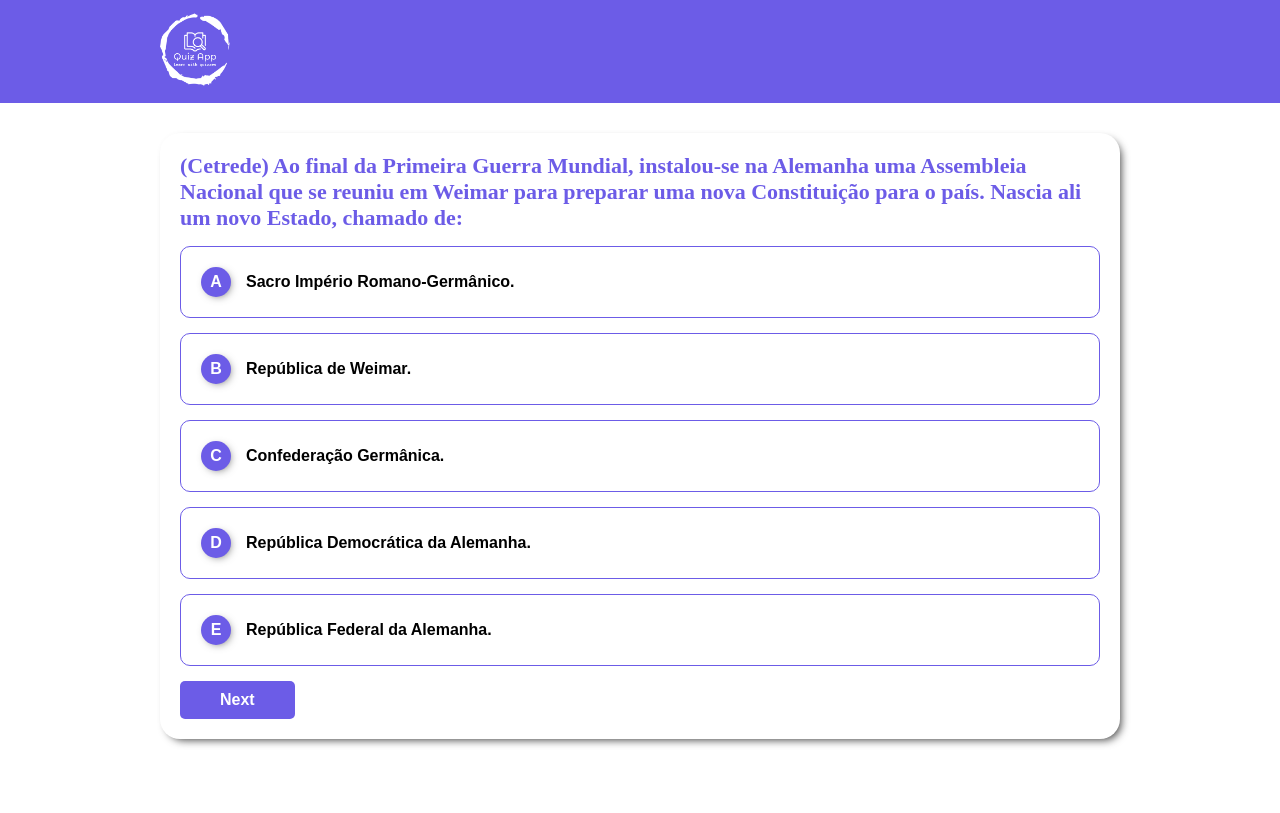
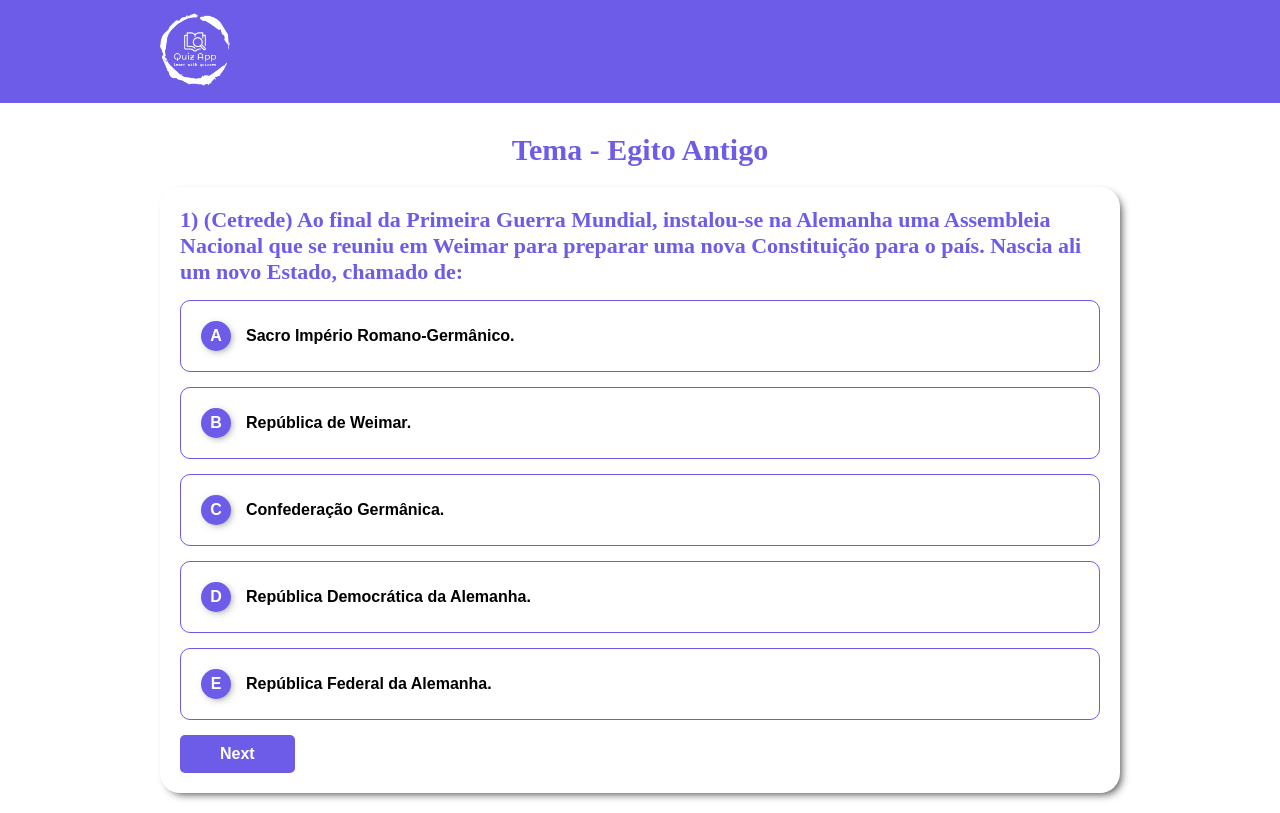
Before and after one commit to IvanildoPereira/quiz-app-react-js, a React (Create React App) app: page /quiz/1 in a window 1280 px wide. Built offline with nearby package versions, Linux system fonts and the light colour scheme.

Commit message:
refactor: separate the logic of the quiz to a new component instead of use the quizPage
- Quizpage
  handleSave
  handle errors

- quiz
  current question
  selected anwsers
  next and prev question

```diff
--- a/src/pages/quiz/QuizPage.tsx
+++ b/src/pages/quiz/QuizPage.tsx
@@ -5,17 +5,16 @@ import Button from "../../components/Button";
 import Heading from "../../components/Heading";
 import Typography from "../../components/Typography";
 import { questionProps, subjects } from "../../data/questions";
-import QuestionOption from "./components/QuestionOption";
+import Quiz from "./components/Quiz";
 
-interface SelectedAnswer{
+export interface SelectedAnswer{
     questionId: number;
     selectedAnswer: string | null;
 }
 
 const QuizPage = () =>{
+    const [themeName, setThemeName] = useState<string | null>(null);
     const [questions, setQuestions] = useState<questionProps[] | null>(null)
-    const [currentQuestion, setCurrentQuestion] = useState<number>(0);
-    const [selectedAnswers, setSelectedAnswers] = useState<SelectedAnswer[]>([]);
     const [error, setError] = useState<string | null>(null)
     const { themeId } = useParams();
     const navigate = useNavigate();
@@ -25,38 +24,14 @@ const QuizPage = () =>{
             return theme.themeId.toString() === themeId
         })
 
-        if(theme[0] && theme[0].questions){
+        if(theme[0] && theme[0].questions) {
+            setThemeName(theme[0].themeName);
             setQuestions(theme[0].questions);
+        }
+        else setError("We couldn't find any Quiz with the id: "+ themeId)
+    },[themeId]);
 
-            let initSelectedAnswers: SelectedAnswer[] = [];
-            theme[0].questions.forEach((question) => {
-                initSelectedAnswers.push({
-                    questionId: question.questionId,
-                    selectedAnswer: null
-                })
-            })
-            setSelectedAnswers(initSelectedAnswers);
-        }else{
-            setError("We couldn't find any Quiz with the id: "+ themeId)
-        }
-
-    },[themeId])
-
-    const handleNextQuestion = () =>{
-        setCurrentQuestion(currentQuestion + 1);
-    }
-
-    const onSelectOption = (selectedOption: string) =>{
-        const copySelectedAnswers = [...selectedAnswers];
-        copySelectedAnswers[currentQuestion].selectedAnswer = selectedOption;
-        setSelectedAnswers(copySelectedAnswers);
-    }
-
-    const handlePreviousQuestion = () =>{
-        setCurrentQuestion(currentQuestion - 1);
-    }
-
-    const checkForNullAnswers = () =>{
+    const checkForNullAnswers = (selectedAnswers: SelectedAnswer[]) =>{
         return selectedAnswers.filter((selectedAnswer) => {
             return selectedAnswer.selectedAnswer === null;
         });
@@ -66,20 +41,21 @@ const QuizPage = () =>{
         let errorText = nullAnswers.length > 1 ? "Questions" : "Question";
 
         nullAnswers.forEach((nullAnswer, index) =>{
-            let findedindex = selectedAnswers.findIndex((Answer) =>{
-                return nullAnswer.questionId === Answer.questionId;
+            let findedindex = questions!.findIndex((question) =>{
+                return nullAnswer.questionId === question.questionId;
             })
             if(nullAnswers.length <= 1) errorText +=` ${findedindex + 1} must be answerd!`;
-            else if(index + 1 !== nullAnswers.length) errorText +=` ${findedindex + 1},`;
+            else if(index === 0) errorText +=` ${findedindex + 1}`
+            else if(index + 1 !== nullAnswers.length) errorText +=`, ${findedindex + 1}`;
             else errorText +=` and ${findedindex + 1} must be answerd!`
         })
 
         return errorText;
     }
 
-    const handleSave = () =>{
+    const handleSave = (selectedAnswers: SelectedAnswer[]) =>{
         setError(null);
-        let nullAnswers = checkForNullAnswers();
+        let nullAnswers = checkForNullAnswers(selectedAnswers);
         if( nullAnswers.length === 0){
             return;
         }
@@ -90,45 +66,28 @@ const QuizPage = () =>{
     }
 
     return(
+        <>
+            {themeName && <Heading variant="h1" level={2} align="center">Tema - {themeName}</Heading>}
             <QuestionCard>
                 {error &&
                     <ErrorContainer>
                         <Typography color="onErrorColor" align="center" fontWeight="bold">{error}</Typography>
                     </ErrorContainer>
                 }
-            {questions && <Heading variant="h2" level={3}>{questions[currentQuestion].question}</Heading>}
-            {questions && questions[currentQuestion].options.map((option: string, index: number)=>(
-               <QuestionOption
-                    key={index}
-                    indexItem = {index}
-                    option = {option}
-                    isSelectedOption = {selectedAnswers[currentQuestion]?.selectedAnswer === option}
-                    onSelectOption = {onSelectOption}
-                />
-            ))}
-            {questions &&
-            <ButtonGroup>
-                {currentQuestion !== 0 && <Button onClick={handlePreviousQuestion} background="surfaceColor" color="primaryColor" outlined>Previous</Button>}
-                {currentQuestion + 1 !== questions.length && <Button onClick={handleNextQuestion}>Next</Button>}
-                {currentQuestion + 1 === questions.length && <Button onClick={handleSave}>Save</Button>}
-            </ButtonGroup>}
+                {questions && <Quiz questions={questions} onSave={handleSave}/>}
                 {!questions && error && <Button onClick={() => navigate("/")}>Go Back To Home</Button>}
             </QuestionCard>
+        </>
     )
 }
 
 const QuestionCard = styled.div`
     background-color: ${({ theme }) => theme.surfaceColor};
     padding: 20px;
+    margin: 20px 0;
 
     border-radius: 20px;
     box-shadow: 4px 4px 9px -3px rgba(0,0,0,0.75);
-`
-
-const ButtonGroup = styled.div`
-    display: flex;
-    justify-content: space-between;
-    margin-top: 10px;
 `
 
 const ErrorContainer = styled.div`
--- /dev/null
+++ b/src/pages/quiz/components/Quiz.tsx
@@ -0,0 +1,76 @@
+import { useEffect, useState } from "react";
+import styled from "styled-components";
+import Button from "../../../components/Button";
+import Heading from "../../../components/Heading";
+import { questionProps } from "../../../data/questions";
+import { SelectedAnswer } from "../QuizPage";
+import QuestionOption from "./QuestionOption";
+
+interface quizProps{
+    questions: questionProps[];
+    onSave: (selectedAnswers: SelectedAnswer[]) => void;
+}
+
+const Quiz = ({questions, onSave}: quizProps) =>{
+    const [currentQuestion, setCurrentQuestion] = useState<number>(0);
+    const [selectedAnswers, setSelectedAnswers] = useState<SelectedAnswer[]>([]);
+
+    useEffect(()=>{
+        let initSelectedAnswers: SelectedAnswer[] = [];
+            questions.forEach((question) => {
+                initSelectedAnswers.push({
+                questionId: question.questionId,
+                selectedAnswer: null
+            })
+        })
+        setSelectedAnswers(initSelectedAnswers);
+    },[questions])
+
+    const handlePreviousQuestion = () =>{
+        setCurrentQuestion(currentQuestion - 1);
+    }
+
+    const handleNextQuestion = () =>{
+        setCurrentQuestion(currentQuestion + 1);
+    }
+
+    const onSelectOption = (selectedOption: string) =>{
+        const copySelectedAnswers = [...selectedAnswers];
+        copySelectedAnswers[currentQuestion].selectedAnswer = selectedOption;
+        setSelectedAnswers(copySelectedAnswers);
+    }
+
+    const handleSave = () =>{
+        onSave(selectedAnswers);
+    }
+
+    return(
+        <QuizContainer>
+            <Heading variant="h2" level={3}>{`${currentQuestion + 1}) `}{questions[currentQuestion].question}</Heading>
+            {questions[currentQuestion].options.map((option: string, index: number)=>(
+               <QuestionOption
+                    key={index}
+                    indexItem = {index}
+                    option = {option}
+                    isSelectedOption = {selectedAnswers[currentQuestion]?.selectedAnswer === option}
+                    onSelectOption = {onSelectOption}
+                />
+            ))}
+            <ButtonGroup>
+                {currentQuestion !== 0 && <Button onClick={handlePreviousQuestion} background="surfaceColor" color="primaryColor" outlined>Previous</Button>}
+                {currentQuestion + 1 !== questions.length && <Button onClick={handleNextQuestion}>Next</Button>}
+                {currentQuestion + 1 === questions.length && <Button onClick={handleSave}>Save</Button>}
+            </ButtonGroup>
+        </QuizContainer>
+    )
+};
+
+const ButtonGroup = styled.div`
+    display: flex;
+    justify-content: space-between;
+    margin-top: 10px;
+`
+
+const QuizContainer = styled.div``;
+
+export default Quiz;
```
Lines whose indentation alone changed are shown as unchanged.
